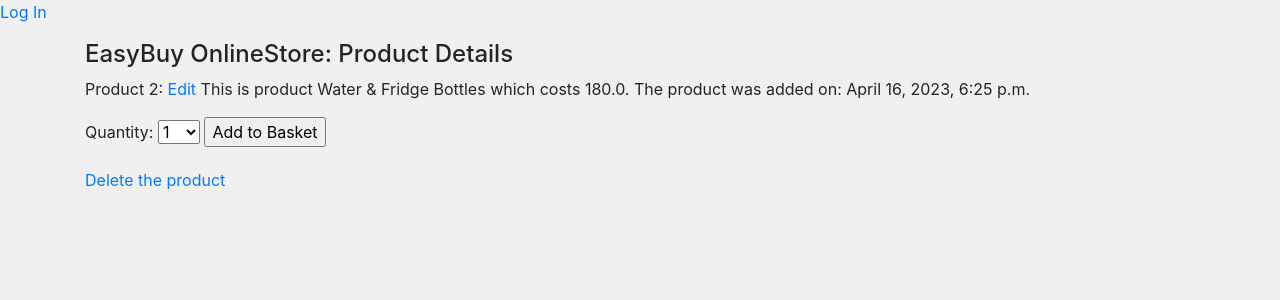
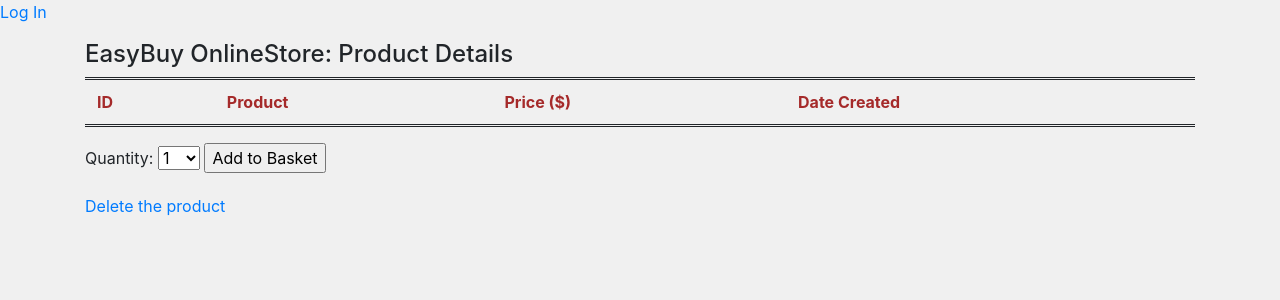
Before and after one commit to olobuahcel/Easybuy, a Django app: page /product/2/ in a window 1280 px wide. Shown: the part 56-356 px from the top of the page. Run offline with Django 4.2, Linux system fonts and the light colour scheme; data comes from the database, SQL or seed files in the repository; both versions use the stored data as it was after the commit; lists and menus that the app fills with data are empty; some libraries are stand-ins or nearby versions.

Commit message:
final commit

```diff
--- a/mysite/settings.py
+++ b/mysite/settings.py
@@ -150,7 +150,7 @@ STATIC_URL = '/static/'
 
 
 STATIC_ROOT = os.path.join(BASE_DIR, 'static')
-STATICFILES_DIRS = [os.path.join(BASE_DIR, 'static')]
+# STATICFILES_DIRS = [os.path.join(BASE_DIR, 'static')]
 DEFAULT_AUTO_FIELD = 'django.db.models.BigAutoField'
 
 
--- a/onlineStore/models.py
+++ b/onlineStore/models.py
@@ -19,6 +19,7 @@ class Products(models.Model):
     brand        = models.CharField(max_length=200)
     price_usd   = models.FloatField()
     created_date = models.DateTimeField(auto_now_add=True)
+
 
     def __str__(self):
         return f"{self.id}, {self.product_type}, {self.brand}, {self.price_usd}, {self.created_date}"
--- a/onlineStore/templates/onlineStore/order_list.html
+++ b/onlineStore/templates/onlineStore/order_list.html
@@ -40,8 +40,9 @@
     {% for order in orders %}
     <tr>
       <td><a href="{% url 'onlineStore:order_detail' id=order.id %}">{{order.id }}</a></td>
-      <td>{{order.customer.address}}</td>
-      <td>{{ order.created_date }}</td>
+      <td  style="font-weight:bold; color:black;">{{order.customer.address}}</td>
+      <td  style="font-weight:bold; color:black;">{{ order.created_date }}</td>
+
     </tr>
     {% endfor %}
 
--- a/onlineStore/templates/onlineStore/product_detail.html
+++ b/onlineStore/templates/onlineStore/product_detail.html
@@ -2,12 +2,49 @@
 {% block content %}
 
 <body style="background-color: #f0f0f0;">
+
+  <style>
+
+        table {
+            border-top: double;
+            border-bottom: double;
+            border-right: blank
+        }
+        thead, tbody, tfoot {
+            border-top: solid;
+            border-bottom: solid
+        }
+        colgroup {
+            border-right: solid
+        }
+
+	</style>
+
     <h4>EasyBuy OnlineStore: Product Details</h4>
 
-    <p>Product {{ product.id }}: <a href="{% url 'onlineStore:product_edit' id=product.id %}">Edit</a>
-      This is product {{ product.product_type }} which costs
-      {{product.price_usd}}. The product was added on: {{ product.created_date }}
-   </p>
+    <table class="table table-hover border="1"">
+            <tr>
+                <th style="color:#a52a2a;">ID</th>
+                <th style="color:#a52a2a;">Product</th>
+                <!-- <th style="color:#a52a2a;">Brand</th> -->
+                <th style="color:#a52a2a;">Price ($)</th>
+                <th style="color:#a52a2a;">Date Created</th>
+
+            </tr>
+
+    {% for product in products %}
+            <tr>
+                <th>{{product.id}} <a href="{% url 'onlineStore:product_edit' id=product.id %}">Edit</a></th>
+                <th><b> <a href="{% url 'onlineStore:product_detail' id=product.id %}">{{product.product_type}}</a></b></th>
+                <th>{{product.brand}}</th>
+                <th>{{product.price_usd}}</th>
+                <th>{{product.created_date}}</th>
+
+            </tr>
+        {% endfor %}
+        </table>
+
+
    <p>
     <form action="{% url 'onlineStore:basket_add' product.id %}" method="post">
       {{ basket_product_form }}
--- a/onlineStore/templates/onlineStore/product_list.html
+++ b/onlineStore/templates/onlineStore/product_list.html
@@ -20,7 +20,7 @@
 
 	</style>
 
-    <h3 style="color:#a52a2a;">List of Products</h3>
+    <h4 style="color:#a52a2a;">List of Products Available</h4>
 
     <p><a href="{% url 'onlineStore:product_new' %}">Add a new product</a></p>
     <p><a href="{% url 'onlineStore:product_new' %}">Index Page</a></p>
--- a/onlineStore/urls.py
+++ b/onlineStore/urls.py
@@ -10,8 +10,8 @@ app_name = 'onlineStore'
 
 # the empty path '' becomes the 'home page
 urlpatterns = [
-        path('index', views.index, name='index'),
-        path('', views.product_list, name='product_list'),
+        path('', views.index, name='index'),
+        path('product_list', views.product_list, name='product_list'),
         path('accounts/', include('django.contrib.auth.urls')),
         path('basket_add/<int:product_id>/', views.basket_add, name ='basket_add'),
         path('basket_remove/<int:product_id>/', views.basket_remove, name ='basket_remove'),
--- a/onlineStore/views.py
+++ b/onlineStore/views.py
@@ -82,6 +82,16 @@ def dashboard(request):
     try:
         user = request.user
         if user.is_authenticated & user.is_staff:
+            customers = Customer.object.all()
+            order = Order.object.filter(customer__in=customers)
+            data = []
+            for customer in Customers:
+                num_orders = orders.filter(customer= customer).count()
+                data.append({
+                    'customer_user' ==customer.user,
+                    'num_orders' == num_orders,
+
+                })
             return render(request, 'onlineStore/dashboard.html')
         else:
             return redirect('/accounts/login.html')
```
Also changed, not shown: onlineStore/templates/onlineStore/dashboard.html (+49 -2 lines), onlineStore/templates/onlineStore/index.html (+2 -38 lines), README.md, db.sqlite3, onlineStore/templates/onlineStore/base.html (line endings or trailing spaces).
